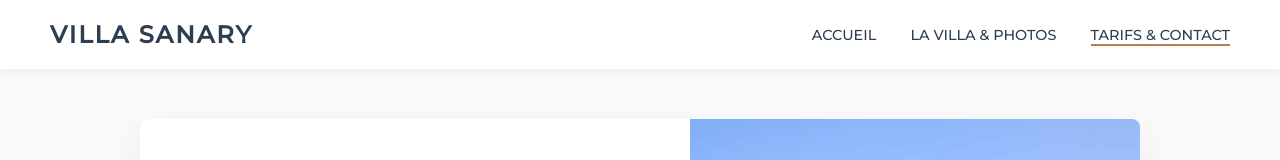
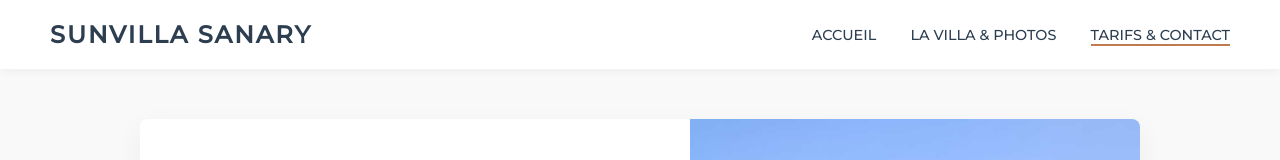
Before and after one commit to Saizog87/villa-sanary, a plain HTML site: page contact.html in a window 1280 px wide. Shown: the top 160 px of the page. Drawn offline with nearby package versions, Linux system fonts and the light colour scheme; a web font is replaced by a local one.

Commit message:
Update contact.html

```diff
--- a/contact.html
+++ b/contact.html
@@ -90,7 +90,7 @@
 <body>
 
     <nav>
-        <div class="logo">VILLA SANARY</div>
+        <div class="logo">SUNVILLA SANARY</div>
         <div class="nav-links">
             <a href="index.html">Accueil</a>
             <a href="villa.html">La Villa & Photos</a>
```
